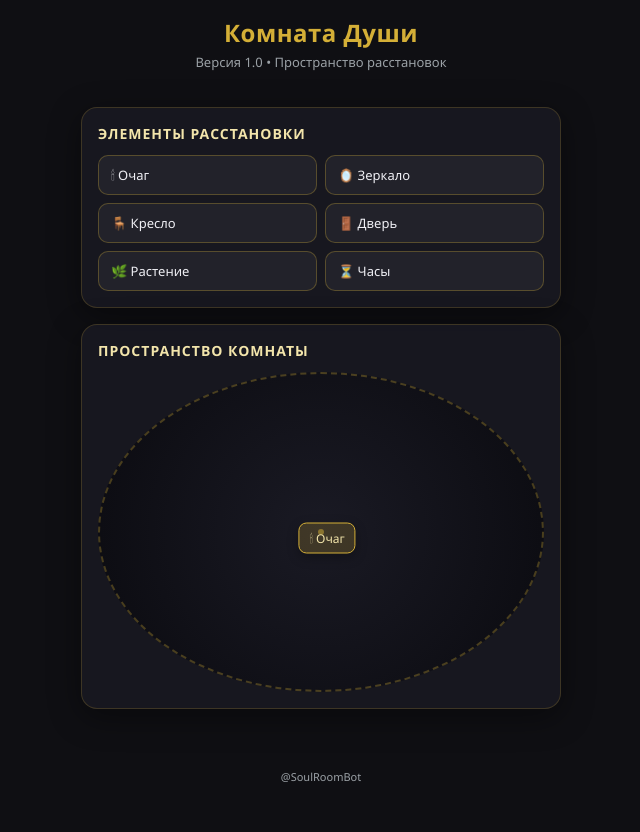
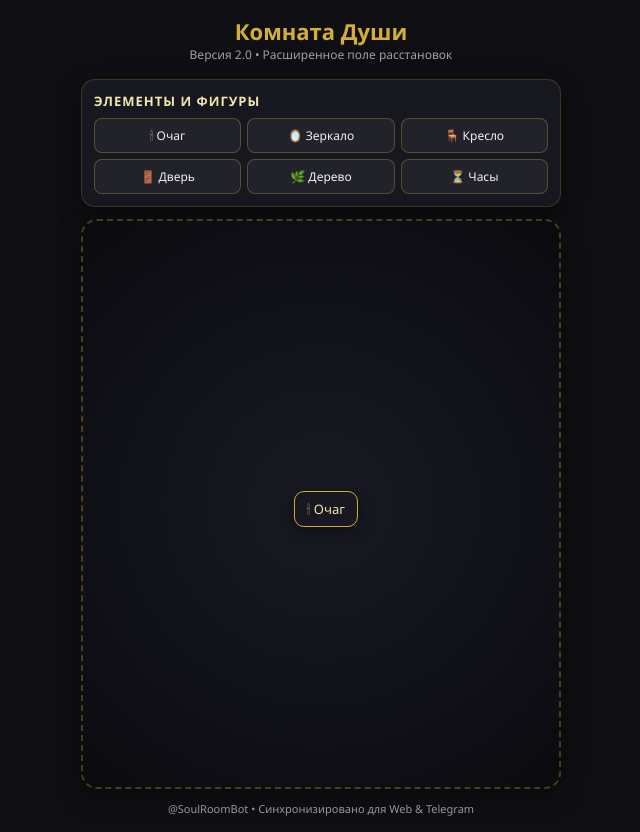
Before and after one commit to Diver671/Room-of-soul, a plain HTML site: page index.html in a window 1280 px wide. Both pictures are taken after a click on the button "🕯 Очаг". Shown: the whole page, without its empty margins (319-959 px from the left). Before the commit the page ends 800 px from the top, so only its background shows below. Drawn offline with Linux system fonts and the light colour scheme.

Commit message:
Update index.html

```diff
--- a/index.html
+++ b/index.html
@@ -2,14 +2,14 @@
 <html lang="ru">
 <head>
     <meta charset="UTF-8">
-    <meta name="viewport" content="width=device-width, initial-scale=1.0">
-    <title>Комната Души — Версия 1.0</title>
+    <meta name="viewport" content="width=device-width, initial-scale=1.0, user-scalable=no">
+    <title>Комната Души — Версия 2.0 (Синхронизированная)</title>
     <style>
         :root {
             --bg-velvet: #0f0f13;
             --gold: #d4af37;
             --gold-light: #f3e5ab;
-            --card-bg: rgba(25, 25, 35, 0.85);
+            --card-bg: rgba(25, 25, 35, 0.9);
             --text-main: #f0f0f5;
             --text-muted: #9ba1a6;
         }
@@ -19,6 +19,7 @@
             margin: 0;
             padding: 0;
             font-family: 'Segoe UI', system-ui, -apple-system, sans-serif;
+            touch-action: none; /* Предотвращаем скролл страницы на мобилках при перетаскивании */
         }
 
         body {
@@ -29,24 +30,7 @@
             flex-direction: column;
             align-items: center;
             padding: 16px;
-        }
-
-        .header {
-            text-align: center;
-            margin-bottom: 20px;
-        }
-
-        .header h1 {
-            color: var(--gold);
-            font-size: 24px;
-            font-weight: 600;
-            letter-spacing: 0.5px;
-            margin-bottom: 4px;
-        }
-
-        .header p {
-            color: var(--text-muted);
-            font-size: 13px;
+            overflow: hidden;
         }
 
         .container {
@@ -54,61 +38,79 @@
             max-width: 480px;
             display: flex;
             flex-direction: column;
-            gap: 16px;
+            gap: 12px;
+            height: 100vh;
+            max-height: 850px;
+        }
+
+        .header {
+            text-align: center;
+            margin-bottom: 4px;
+        }
+
+        .header h1 {
+            color: var(--gold);
+            font-size: 22px;
+            font-weight: 600;
+        }
+
+        .header p {
+            color: var(--text-muted);
+            font-size: 12px;
         }
 
         .panel {
             background: var(--card-bg);
             border: 1px solid rgba(212, 175, 55, 0.2);
-            border-radius: 16px;
-            padding: 16px;
-            box-shadow: 0 8px 32px rgba(0, 0, 0, 0.4);
+            border-radius: 14px;
+            padding: 12px;
+            box-shadow: 0 8px 24px rgba(0, 0, 0, 0.4);
         }
 
         .panel-title {
-            font-size: 14px;
+            font-size: 13px;
             color: var(--gold-light);
             text-transform: uppercase;
             letter-spacing: 1px;
-            margin-bottom: 12px;
+            margin-bottom: 8px;
             font-weight: 600;
         }
 
         .elements-grid {
             display: grid;
-            grid-template-columns: repeat(2, 1fr);
-            gap: 8px;
+            grid-template-columns: repeat(3, 1fr);
+            gap: 6px;
         }
 
         .element-btn {
             background: rgba(255, 255, 255, 0.05);
             border: 1px solid rgba(212, 175, 55, 0.3);
-            border-radius: 10px;
-            padding: 10px 12px;
+            border-radius: 8px;
+            padding: 8px;
             color: var(--text-main);
-            font-size: 13px;
+            font-size: 12px;
             cursor: pointer;
             display: flex;
             align-items: center;
-            gap: 8px;
+            justify-content: center;
+            gap: 4px;
             transition: all 0.2s ease;
         }
 
-        .element-btn:hover {
-            background: rgba(212, 175, 55, 0.15);
+        .element-btn:hover, .element-btn:active {
+            background: rgba(212, 175, 55, 0.2);
             border-color: var(--gold);
-            transform: translateY(-1px);
         }
 
         .room-space {
-            width: 100%;
-            height: 320px;
+            flex-grow: 1;
             background: radial-gradient(circle at center, #1a1a24 0%, #0a0a0f 100%);
             border: 2px dashed rgba(212, 175, 55, 0.3);
-            border-radius: 50%;
+            border-radius: 16px;
             position: relative;
             overflow: hidden;
-            margin: 0 auto;
+            width: 100%;
+            min-height: 340px;
         }
 
         .room-center-mark {
@@ -120,24 +122,25 @@
             height: 6px;
             background-color: var(--gold);
             border-radius: 50%;
-            opacity: 0.5;
+            opacity: 0.4;
         }
 
         .placed-item {
             position: absolute;
-            background: rgba(212, 175, 55, 0.2);
+            background: rgba(25, 25, 35, 0.95);
             border: 1px solid var(--gold);
             color: var(--gold-light);
-            padding: 6px 10px;
-            border-radius: 8px;
-            font-size: 12px;
+            padding: 8px 12px;
+            border-radius: 10px;
+            font-size: 13px;
             cursor: grab;
             user-select: none;
             transform: translate(-50%, -50%);
             display: flex;
             align-items: center;
             gap: 6px;
-            box-shadow: 0 4px 12px rgba(0,0,0,0.3);
+            box-shadow: 0 4px 16px rgba(0,0,0,0.5);
+            z-index: 10;
         }
 
         .placed-item:active {
@@ -145,8 +148,6 @@
         }
 
         .footer {
-            margin-top: auto;
-            padding-top: 16px;
             text-align: center;
             font-size: 11px;
             color: var(--text-muted);
@@ -158,31 +159,28 @@
     <div class="container">
         <div class="header">
             <h1>Комната Души</h1>
-            <p>Версия 1.0 • Пространство расстановок</p>
+            <p>Версия 2.0 • Расширенное поле расстановок</p>
         </div>
 
         <div class="panel">
-            <div class="panel-title">Элементы расстановки</div>
+            <div class="panel-title">Элементы и фигуры</div>
             <div class="elements-grid">
                 <button class="element-btn" onclick="addElement('🕯 Очаг')">🕯 Очаг</button>
                 <button class="element-btn" onclick="addElement('🪞 Зеркало')">🪞 Зеркало</button>
                 <button class="element-btn" onclick="addElement('🪑 Кресло')">🪑 Кресло</button>
                 <button class="element-btn" onclick="addElement('🚪 Дверь')">🚪 Дверь</button>
-                <button class="element-btn" onclick="addElement('🌿 Растение')">🌿 Растение</button>
+                <button class="element-btn" onclick="addElement('🌿 Дерево')">🌿 Дерево</button>
                 <button class="element-btn" onclick="addElement('⏳ Часы')">⏳ Часы</button>
             </div>
         </div>
 
-        <div class="panel">
-            <div class="panel-title">Пространство комнаты</div>
-            <div class="room-space" id="roomSpace" onclick="handleRoomClick(event)">
-                <div class="room-center-mark"></div>
-            </div>
+        <div class="panel room-space" id="roomSpace">
+            <div class="room-center-mark"></div>
         </div>
-    </div>
 
-    <div class="footer">
-        @SoulRoomBot
+        <div class="footer">
+            @SoulRoomBot • Синхронизировано для Web & Telegram
+        </div>
     </div>
 
     <script>
@@ -192,43 +190,55 @@
             item.className = 'placed-item';
             item.innerText = name;
 
-            // Случайные начальные координаты ближе к центру
             const rect = room.getBoundingClientRect();
-            const x = rect.width / 2 + (Math.random() * 60 - 30);
-            const y = rect.height / 2 + (Math.random() * 60 - 30);
+            const x = rect.width / 2 + (Math.random() * 40 - 20);
+            const y = rect.height / 2 + (Math.random() * 40 - 20);
 
             item.style.left = x + 'px';
             item.style.top = y + 'px';
 
-            // Простейшее перетаскивание мышей / пальцем
-            let isDragging = false;
-            item.onmousedown = item.ontouchstart = function(e) {
-                isDragging = true;
-                e.stopPropagation();
-            };
+            let activeItem = null;
+            let startX = 0, startY = 0;
 
-            document.onmousemove = document.ontouchmove = function(e) {
-                if (!isDragging) return;
-                const clientX = e.touches ? e.touches[0].clientX : e.clientX;
-                const clientY = e.touches ? e.touches[0].clientY : e.clientY;
+            function onPointerDown(e) {
+                activeItem = item;
+                const clientX = e.clientX || (e.touches ? e.touches[0].clientX : 0);
+                const clientY = e.clientY || (e.touches ? e.touches[0].clientY : 0);
+
+                const itemRect = item.getBoundingClientRect();
+                startX = clientX - itemRect.left - itemRect.width / 2;
+                startY = clientY - itemRect.top - itemRect.height / 2;
+
+                document.addEventListener('pointermove', onPointerMove);
+                document.addEventListener('pointerup', onPointerUp);
+                e.preventDefault();
+            }
+
+            function onPointerMove(e) {
+                if (!activeItem) return;
+                const clientX = e.clientX || (e.touches ? e.touches[0].clientX : 0);
+                const clientY = e.clientY || (e.touches ? e.touches[0].clientY : 0);
                 const roomRect = room.getBoundingClientRect();
 
-                let relX = clientX - roomRect.left;
-                let relY = clientY - roomRect.top;
+                let newX = clientX - roomRect.left - startX;
+                let newY = clientY - roomRect.top - startY;
 
-                item.style.left = relX + 'px';
-                item.style.top = relY + 'px';
-            };
+                // Ограничиваем перемещение внутри контейнера комнаты
+                newX = Math.max(30, Math.min(roomRect.width - 30, newX));
+                newY = Math.max(30, Math.min(roomRect.height - 30, newY));
 
-            document.onmouseup = document.ontouchend = function() {
-                isDragging = false;
-            };
+                activeItem.style.left = newX + 'px';
+                activeItem.style.top = newY + 'px';
+            }
 
+            function onPointerUp() {
+                activeItem = null;
+                document.removeEventListener('pointermove', onPointerMove);
+                document.removeEventListener('pointerup', onPointerUp);
+            }
+
+            item.addEventListener('pointerdown', onPointerDown);
             room.appendChild(item);
-        }
-
-        function handleRoomClick(e) {
-            // Заглушка для клика по пространству
         }
     </script>
 </body>
```
